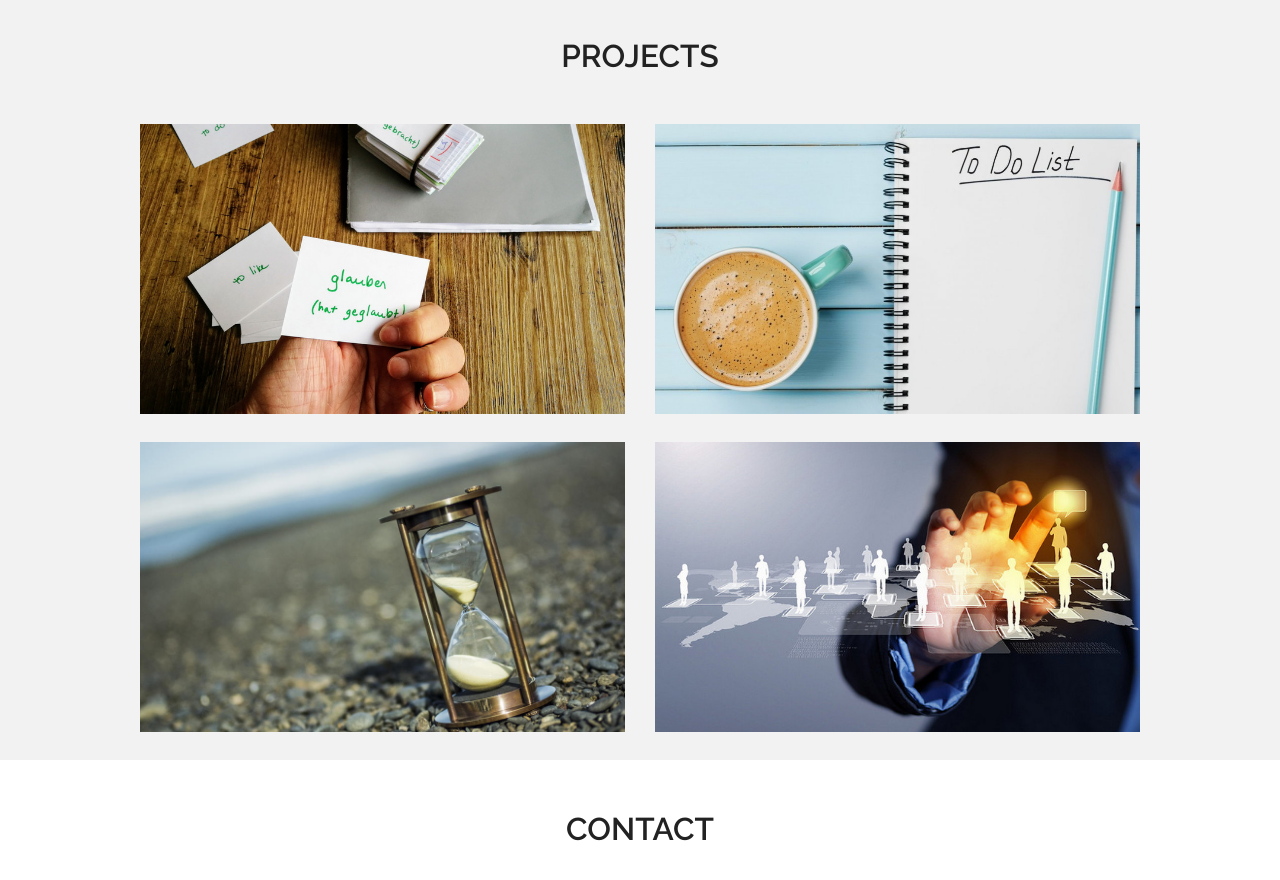
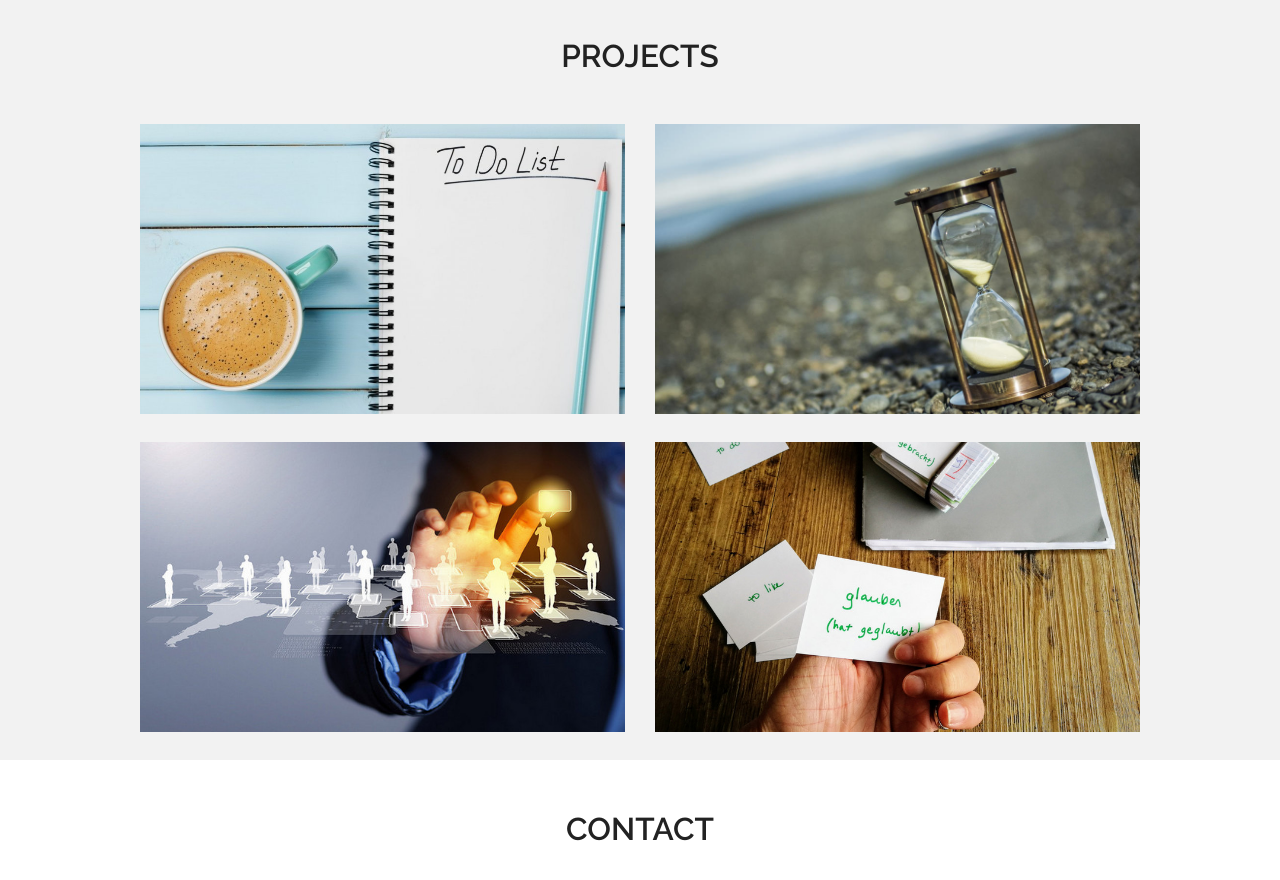
Before and after one commit to Freiii21/portfolio-react, a React (Create React App) app: page / in a window 1280 px wide. Shown: the part 1460-2340 px from the top of the page. Built offline with nearby package versions, Linux system fonts and the light colour scheme.

Commit message:
#42 changed projects order

```diff
--- a/src/e3-projects/Projects.tsx
+++ b/src/e3-projects/Projects.tsx
@@ -20,10 +20,10 @@ type projectType = {
 
 export const Projects = (props: ProjectsPropsType) => {
     const myProjects: Array<projectType> = [
-        {bgImage: cards, title: 'Cards', link: 'https://freiii21.github.io/react-cards/'},
         {bgImage: todolist, title: 'Todolist', link: 'https://freiii21.github.io/react-todolist/'},
         {bgImage: counter, title: 'Counter', link: 'https://freiii21.github.io/react-counter/'},
         {bgImage: socialNetwork, title: 'Social network', link: 'https://freiii21.github.io/react-social-network/'},
+        {bgImage: cards, title: 'Cards', link: 'https://freiii21.github.io/react-cards/'},
     ];
     const myProjectsMap = myProjects.map(project => <Project bgImage={project.bgImage}
                                                              title={project.title}
```
